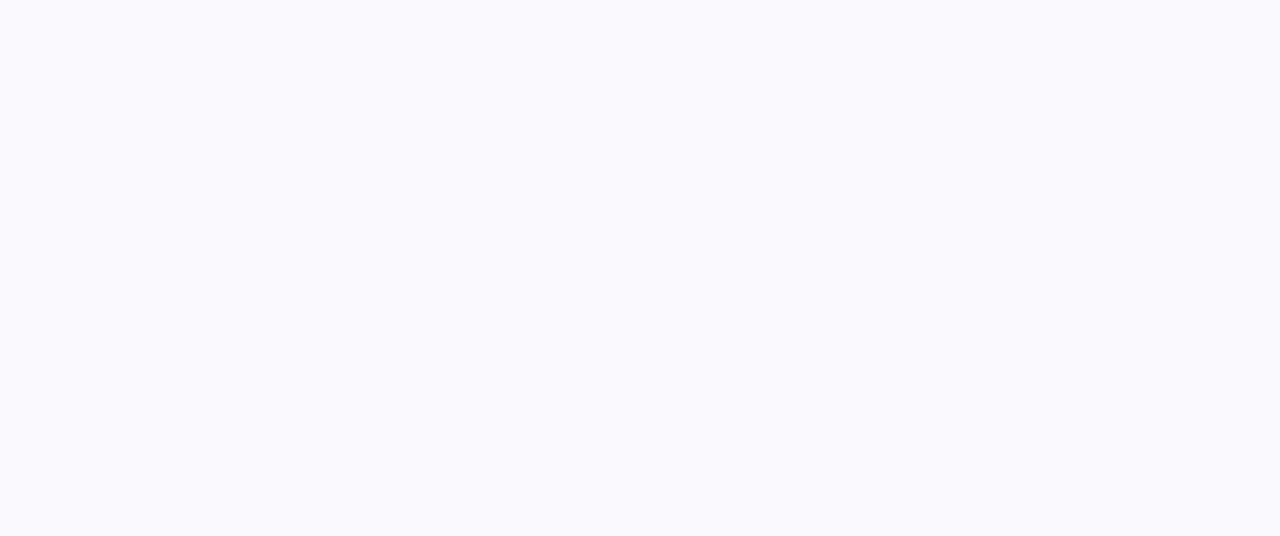
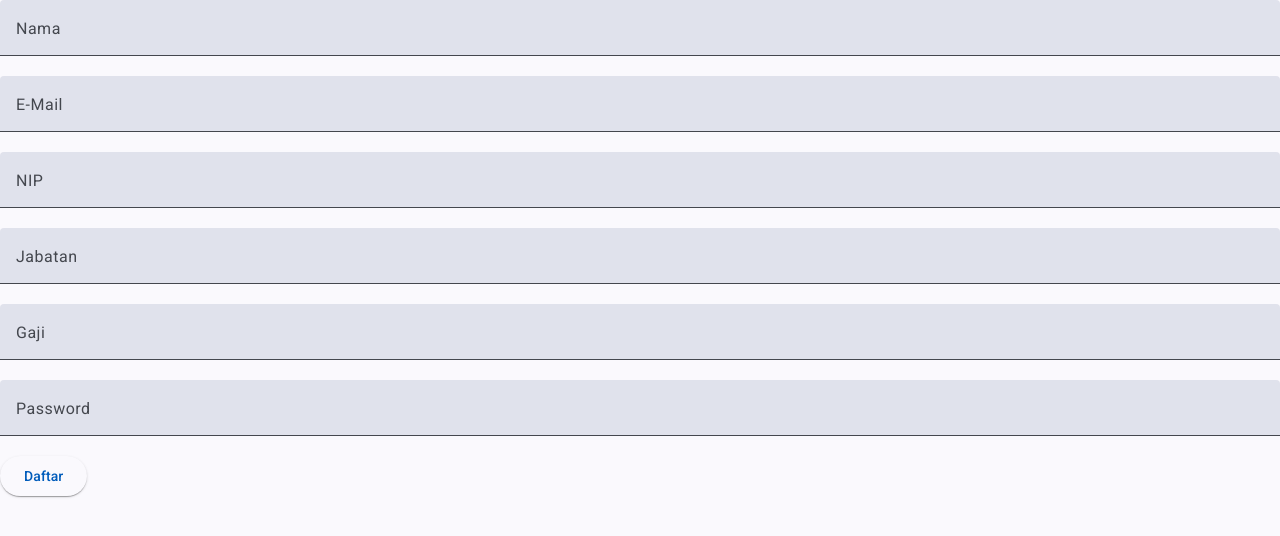
Before and after one commit to dyanmg/pjj-dotnet-webapi, an Angular app: page /signup in a window 1280 px wide. Before the commit this address led to /. Shown: the top 536 px of the page. Built offline with nearby package versions, Linux system fonts and the light colour scheme.

Commit message:
add signup page

```diff
--- a/src/app/app.routes.ts
+++ b/src/app/app.routes.ts
@@ -5,5 +5,10 @@ export const routes: Routes = [
         path: 'kategori',
         loadChildren: () => import('./features/kategori/kategori.routes')
             .then(r => r.kategoriRoutes)
+    },
+    {
+        path: 'signup',
+        loadComponent: () => import('./core/auth/pages/signup/signup.page')
+            .then(c => c.SignupPage)
     }
 ];
--- /dev/null
+++ b/src/app/core/auth/pages/signup/signup.page.html
@@ -0,0 +1,29 @@
+<div [formGroup]="form">
+    <mat-form-field class="w-full">
+        <mat-label>Nama</mat-label>
+        <input matInput formControlName="nama" />
+    </mat-form-field>
+    <mat-form-field class="w-full">
+        <mat-label>E-Mail</mat-label>
+        <input matInput formControlName="email" />
+    </mat-form-field>
+    <mat-form-field class="w-full">
+        <mat-label>NIP</mat-label>
+        <input matInput formControlName="nip" />
+    </mat-form-field>
+    <mat-form-field class="w-full">
+        <mat-label>Jabatan</mat-label>
+        <input matInput formControlName="jabatan" />
+    </mat-form-field>
+    <mat-form-field class="w-full">
+        <mat-label>Gaji</mat-label>
+        <input matInput formControlName="gaji" type="number" />
+    </mat-form-field>
+    <mat-form-field class="w-full">
+        <mat-label>Password</mat-label>
+        <input matInput formControlName="password" type="password" />
+    </mat-form-field>
+</div>
+<div>
+    <button mat-raised-button color="primary" (click)="onSubmit()">Daftar</button>
+</div>
--- /dev/null
+++ b/src/app/core/auth/pages/signup/signup.page.ts
@@ -0,0 +1,39 @@
+import { Component, inject } from '@angular/core';
+import { FormBuilder, ReactiveFormsModule } from '@angular/forms';
+import { MatButtonModule } from '@angular/material/button';
+import { MatFormFieldModule } from '@angular/material/form-field';
+import { MatInputModule } from '@angular/material/input';
+import { AuthService } from '../../../services/auth.service';
+
+@Component({
+  selector: 'app-signup',
+  imports: [
+    ReactiveFormsModule,
+    MatFormFieldModule,
+    MatInputModule,
+    MatButtonModule
+  ],
+  templateUrl: './signup.page.html',
+  styleUrl: './signup.page.css',
+})
+export class SignupPage {
+  private readonly _formBuilder: FormBuilder = inject(FormBuilder);
+  private readonly _authService: AuthService = inject(AuthService);
+
+  form = this._formBuilder.group({
+    id: [crypto.randomUUID()],
+    nama: [''],
+    email: [''],
+    nip: [''],
+    jabatan: [''],
+    gaji: [null],
+    password: [''],
+  });
+
+  onSubmit(): void {
+    this._authService.register(this.form.value)
+      .subscribe((result: any) => {
+        alert('Registrasi berhasil!');
+      });
+  }
+}
--- /dev/null
+++ b/src/app/core/services/auth.service.ts
@@ -0,0 +1,16 @@
+import { HttpClient } from '@angular/common/http';
+import { inject, Service } from '@angular/core';
+import { map, Observable } from 'rxjs';
+
+@Service()
+export class AuthService {
+    private readonly _baseUrl = 'http://localhost:5198/api/Account';
+    private readonly _httpClient = inject(HttpClient);
+
+    register(data: any): Observable<any> {
+        return this._httpClient.post(`${this._baseUrl}/register-pegawai`, data)
+            .pipe(
+                map((response: any) => response.data)
+            );
+    }
+}
```
Also changed, not shown: src/app/core/auth/pages/signup/signup.page.css (added).
